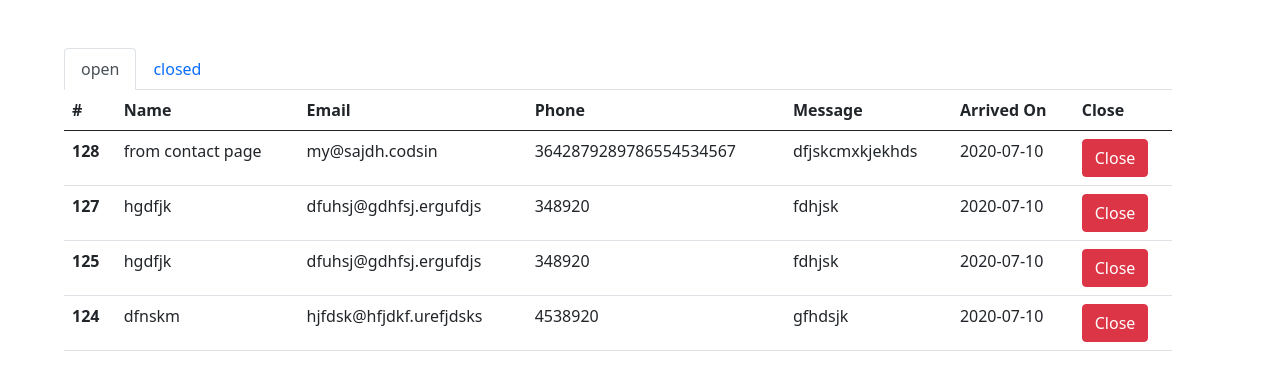
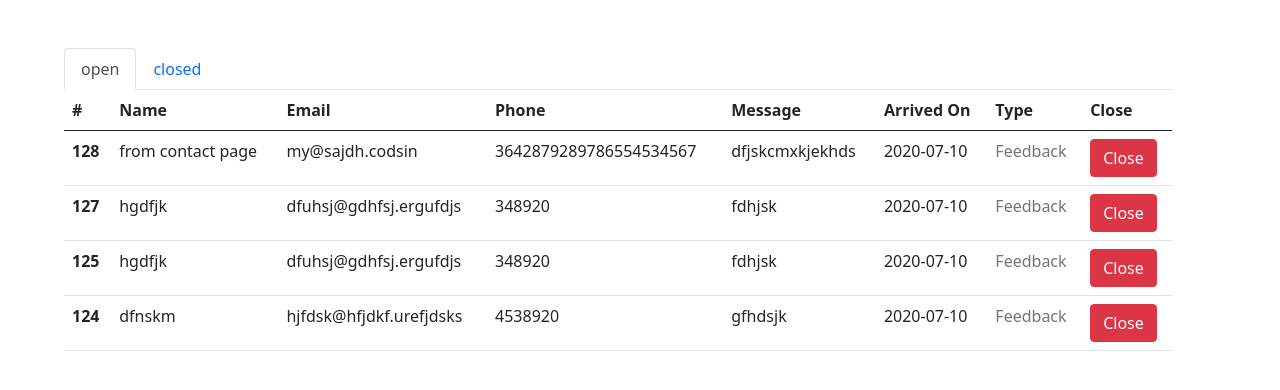
Before and after one commit to shriguddodagi/project-destov, a PHP site: page /inquiries.php in a window 1280 px wide. Shown: the part 88-478 px from the top of the page. Run offline with PHP 8.4, Linux system fonts and the light colour scheme; data comes from the database, SQL or seed files in the repository; data that the repository does not hold is empty.

Commit message:
update feedback capability

```diff
--- a/includes/feedback-form.php
+++ b/includes/feedback-form.php
@@ -11,7 +11,11 @@
 	    padding: 5px 30px;">Get In Touch</h4>
     <h5 class="text-center text-white bg-success rounded d-block"
     	style="padding: 15px; display: <?php echo (isset($_SESSION['feedbackDone'])) ? "block" : "none"; ?>; border-radius: 10px; "><?php if (isset($feedbackDone)) { echo "THANK YOU! OUR THEAM WILL CONTACT YOU SOON"; } ?></h5>
-	<form method="POST" action="">
+		<form method="POST" action="">
+			<div class="form-check form-switch">
+				<input class="form-check-input" type="checkbox" id="check" name="check" checked>
+				<label class="form-check-label" for="check">Contacting For Inquiry</label>
+			</div>
 	    <input name="name" id="name" type="text" class="form-control footer-input margin-b-20" placeholder="Name" required pattern="^\w+(\s+\w+)*$">
 	    <input name="email" id="email" type="email" class="form-control footer-input margin-b-20" placeholder="Email" required pattern="[a-z0-9._%+-]+@[a-z0-9.-]+\.[a-z]{2,}$">
 	    <input name="phone" id="phone" type="text" class="form-control footer-input margin-b-20" placeholder="Phone" required pattern="[0-9]{6,}">
--- a/includes/util.php
+++ b/includes/util.php
@@ -18,7 +18,8 @@ function recordSanitize($POST) {
     $email = FormSanitizer::sanitizeFormEmail($POST['email']);
     $phone = FormSanitizer::sanitizeFormNameNumber($POST['phone']);
     $message = $POST['message'];
-    return "INSERT INTO `inquiries` (name, email, phone, message) VALUES('$name', '$email', '$phone', '$message')";
+    $check = $_POST['check'];
+    return "INSERT INTO `inquiries` (name, email, phone, message, check_mode) VALUES('$name', '$email', '$phone', '$message', '$check')";
 }
 
 
--- a/inquiries.php
+++ b/inquiries.php
@@ -45,12 +45,14 @@ $closeInquirie  = mysqli_query($cn, 'SELECT * FROM inquiries WHERE mode="close"
                 <th scope="col">Phone</th>
                 <th scope="col">Message</th>
                 <th scope="col">Arrived On</th>
+                <th scope="col">Type</th>
                 <th scope="col">Close</th>
               </tr>
             </thead>
             <tbody>
               <?php
               while($row = mysqli_fetch_array($openInquirie)) {
+                $type = $row['check_mode'] == "on" ? "<td class='text-primary font-weight-bold'>Inquiry</td>" : "<td class='text-secondary'>Feedback</td>";
                 echo "<tr>
                   <th scope='row'>".$row['id']."</th>
                   <td>".$row['name']."</td>
@@ -58,6 +60,7 @@ $closeInquirie  = mysqli_query($cn, 'SELECT * FROM inquiries WHERE mode="close"
                   <td>".$row['phone']."</td>
                   <td>".$row['message']."</td>
                   <td>".$row['created_at']."</td>
+                  $type
                   <td>
                     <form action='' method='POST'>
                       <input type='hidden' name='id' value='". $row['id'] ."'>
@@ -80,12 +83,14 @@ $closeInquirie  = mysqli_query($cn, 'SELECT * FROM inquiries WHERE mode="close"
                 <th scope="col">Phone</th>
                 <th scope="col">Message</th>
                 <th scope="col">Arrived On</th>
+                <th scope="col">Type</th>
                 <th scope="col">Reopen</th>
               </tr>
             </thead>
             <tbody>
             <?php
               while($row = mysqli_fetch_array($closeInquirie)) {
+                $type = $row['check_mode'] == "on" ? "<td class='bg-primary font-weight-bold'>Inquiry</td>" : "<td class='text-secondary'>Feedback</td>";
                 echo "<tr>
                   <th scope='row'>".$row['id']."</th>
                   <td>".$row['name']."</td>
@@ -93,6 +98,7 @@ $closeInquirie  = mysqli_query($cn, 'SELECT * FROM inquiries WHERE mode="close"
                   <td>".$row['phone']."</td>
                   <td>".$row['message']."</td>
                   <td>".$row['created_at']."</td>
+                  $type
                   <td>
                     <form action='' method='POST'>
                       <input type='hidden' name='id' value='". $row['id'] ."'>
```
